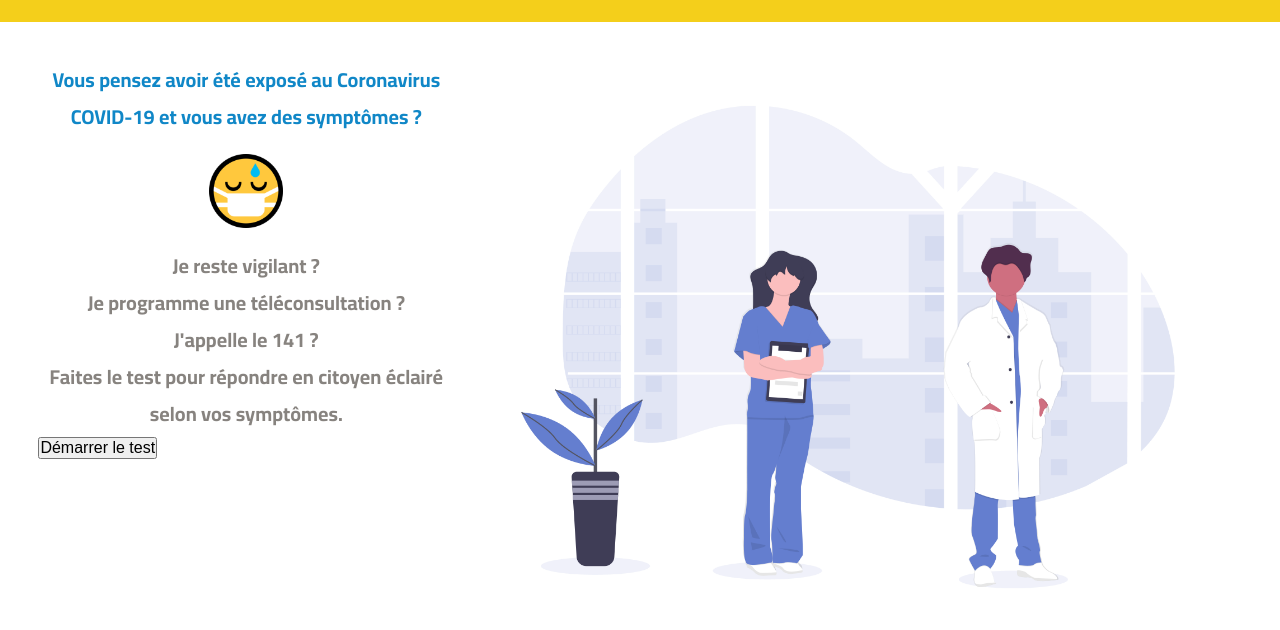
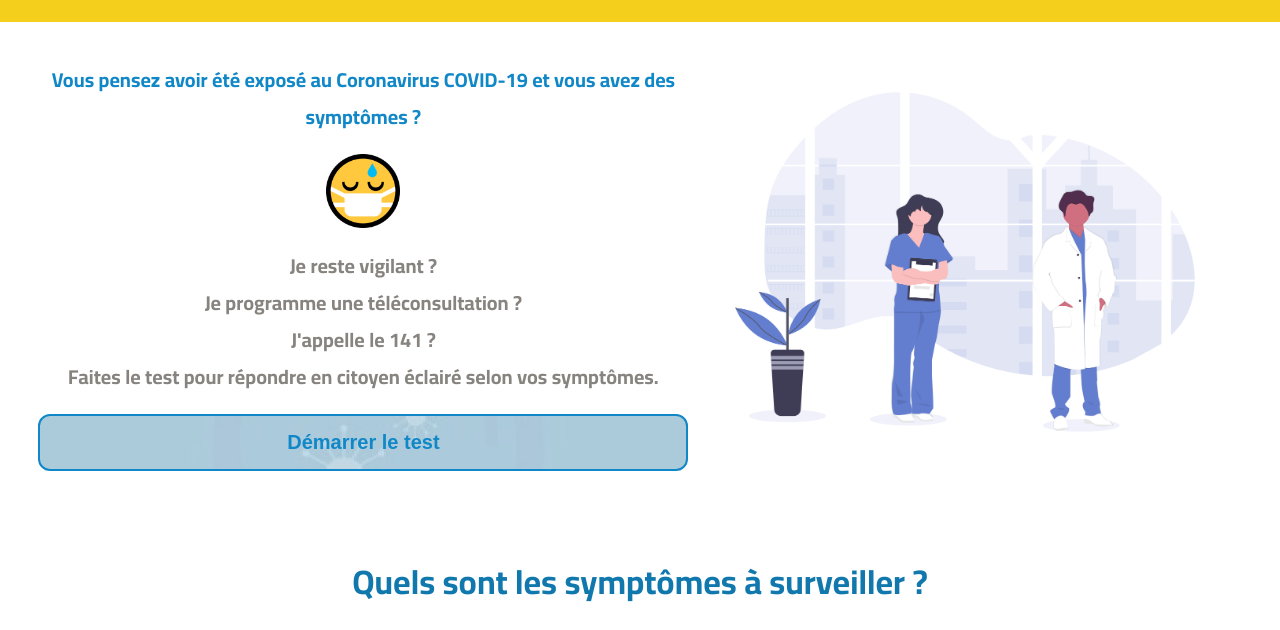
Before and after one commit to Salma-hu/coronavirus-projet, a website: page Starter-file/app/index.html in a window 1280 px wide. Shown: the part 240-870 px from the top of the page. Drawn offline with Linux system fonts and the light colour scheme.

Commit message:
Ajouter des modifications

```diff
--- a/Starter-file/app/index.html
+++ b/Starter-file/app/index.html
@@ -43,7 +43,7 @@
                 <p class="Ligne">Je programme une téléconsultation ?</p>
                 <p class="Ligne">J'appelle le 141 ?</p>
                 <p class="Ligne">Faites le test pour répondre en citoyen éclairé selon vos symptômes.</p>
-                <button>Démarrer le test</button>
+                <button class="btn">Démarrer le test</button>
             </div>
 
             <div class="expose__image">
@@ -54,7 +54,7 @@
 
 <section class="container">
 <div class="contain">
-    <h1>Quels sont les symptômes à surveiller ?</h1>
+    <h1 class="title">Quels sont les symptômes à surveiller ?</h1>
  <div class="content">
    <div class="cont">
        <div class="cont1">
```
